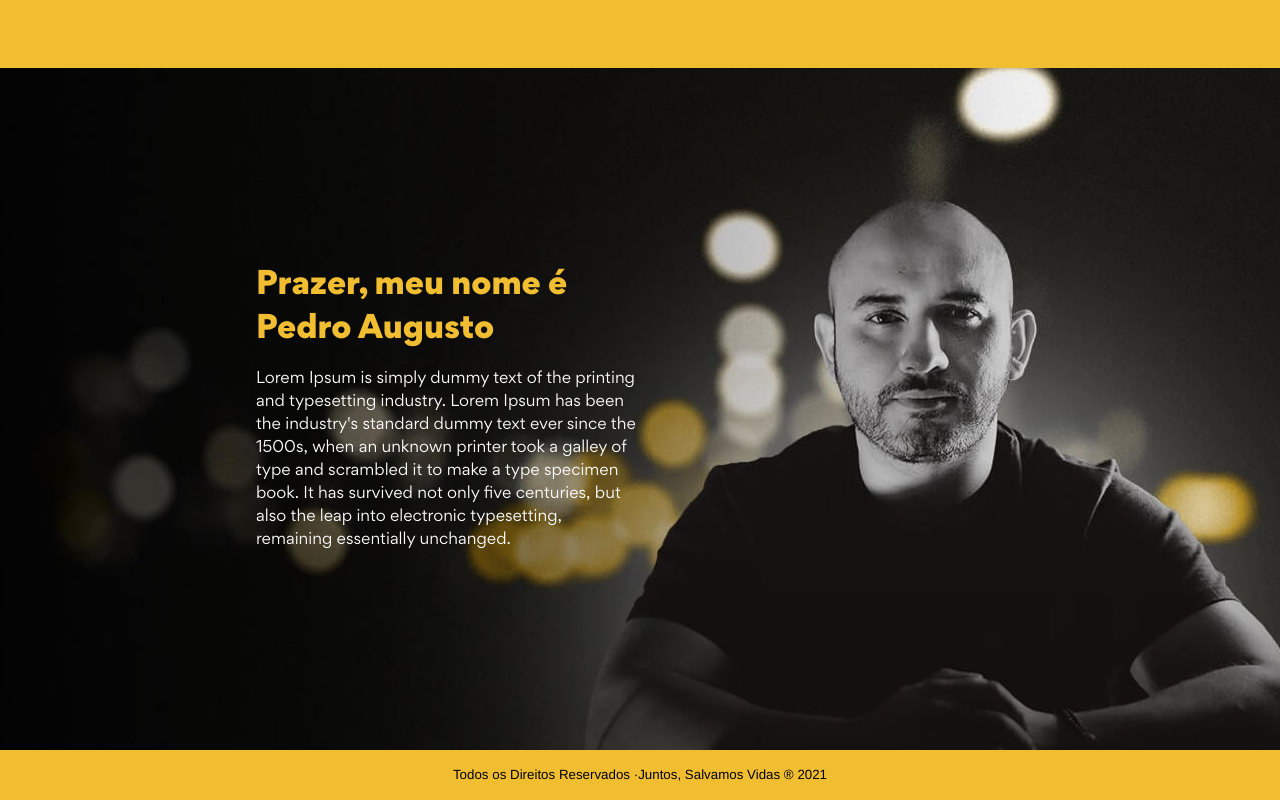
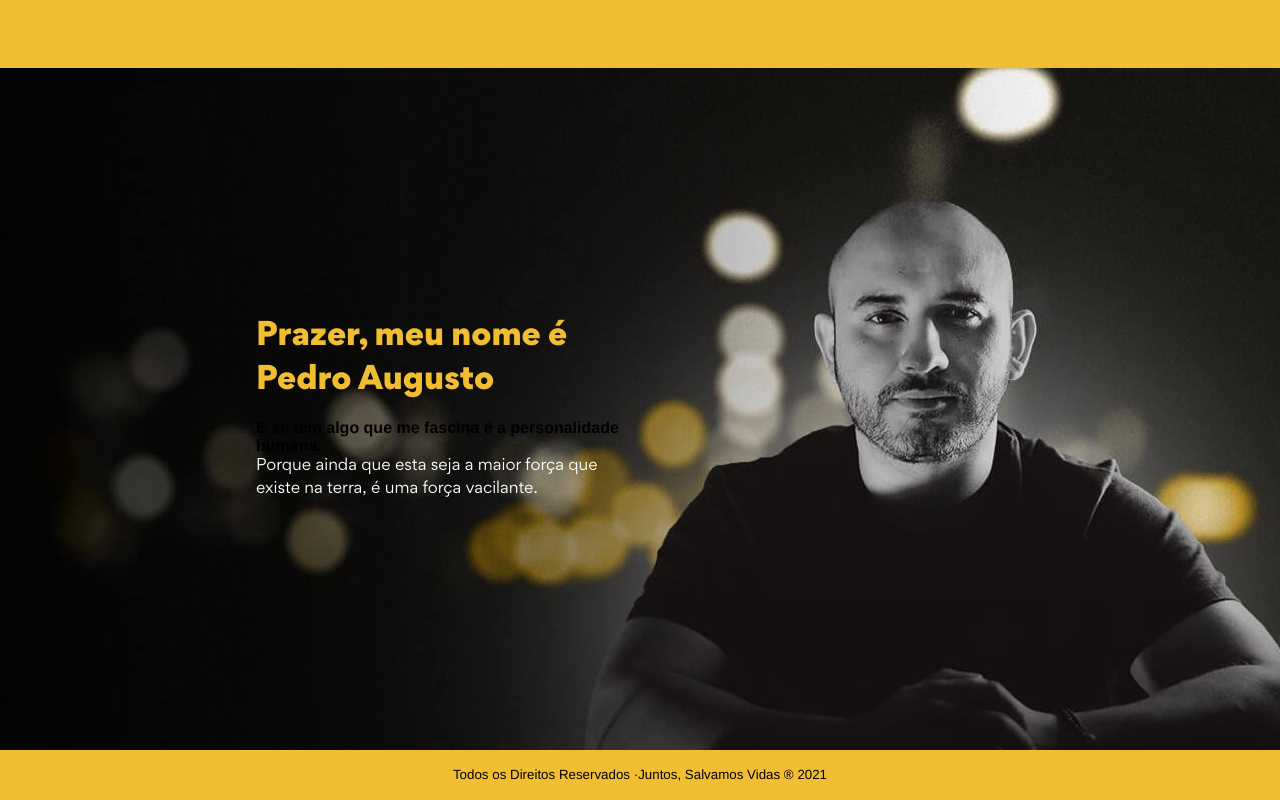
Before and after one commit to kamilacerdeira/landing-jornada-do-poco-a-luz, a React app: page / in a window 1280 px wide. Shown: the part 889-1689 px from the top of the page. Built offline with nearby package versions, Linux system fonts and the light colour scheme.

Commit message:
integracao active campaign

```diff
--- a/package.json
+++ b/package.json
@@ -16,7 +16,6 @@
     "@fortawesome/free-solid-svg-icons": "^5.15.3",
     "@fortawesome/react-fontawesome": "^0.1.14",
     "aos": "^3.0.0-beta.6",
-    "axios": "^0.21.1",
     "react": "^17.0.2",
     "react-dom": "^17.0.2",
     "react-router": "^5.2.0",
--- a/src/Routes.jsx
+++ b/src/Routes.jsx
@@ -9,7 +9,7 @@ export default props => {
         <BrowserRouter>
             <Switch>
                 <Route path='/' exact component={Home} />
-                <Route path='/thankYou' component={ThankYou} />
+                <Route path='/obrigado' component={ThankYou} />
             </Switch>
         </BrowserRouter>
     )
--- a/src/components/About.jsx
+++ b/src/components/About.jsx
@@ -6,10 +6,8 @@ const About = props => {
         <div className="about">
             <div className="about-content">
                 <span>Prazer, meu nome é Pedro Augusto</span>
-                <p> Lorem Ipsum is simply dummy text of the printing and typesetting industry. Lorem Ipsum has been
-                    the industry's standard dummy text ever since the 1500s, when an unknown printer took a galley
-                    of type and scrambled it to make a type specimen book. It has survived not only five centuries,
-                    but also the leap into electronic typesetting, remaining essentially unchanged.
+                <strong>E se tem algo que me fascina é a personalidade humana.</strong>
+                <p> Porque ainda que esta seja a maior força que existe na terra, é uma força vacilante. <br />
                 </p>
             </div>
         </div>
--- a/src/components/Form.jsx
+++ b/src/components/Form.jsx
@@ -1,14 +1,14 @@
 import '../styles/form.scss'
-import axios from 'axios'
 
 const Form = props => {
 
     const sendEmail = () => {
+        const form = document.getElementById('form')
         const emailValue = document.getElementById('email').value
         const emailValid = emailValue.includes('@') && emailValue.includes('.')
 
         if (emailValue && emailValid) {
-            window.location.href='/thankYou'
+            form.submit()
         } else if (!emailValue){
             alert('Por favor insira um e-mail!')
         } else {
@@ -18,11 +18,11 @@ const Form = props => {
 
     return (
         <div className="form">
-            <form>
+            <form method="POST" action="./activecampaign.php" id="form">
                 <label>
                     Deixe o seu email e entre para o <br/> grupo de <span>WhatsApp</span> da jornada.
                 </label>
-                <input type="email" placeholder="Email:" id="email"/>
+                <input name="email" type="email" placeholder="Email:" id="email"/>
                 <button type="button" onClick={() => sendEmail() }>Call to action</button>
             </form>
         </div >
```
Also changed, not shown: 3 other files (tests, documents, lock files or other folders).
